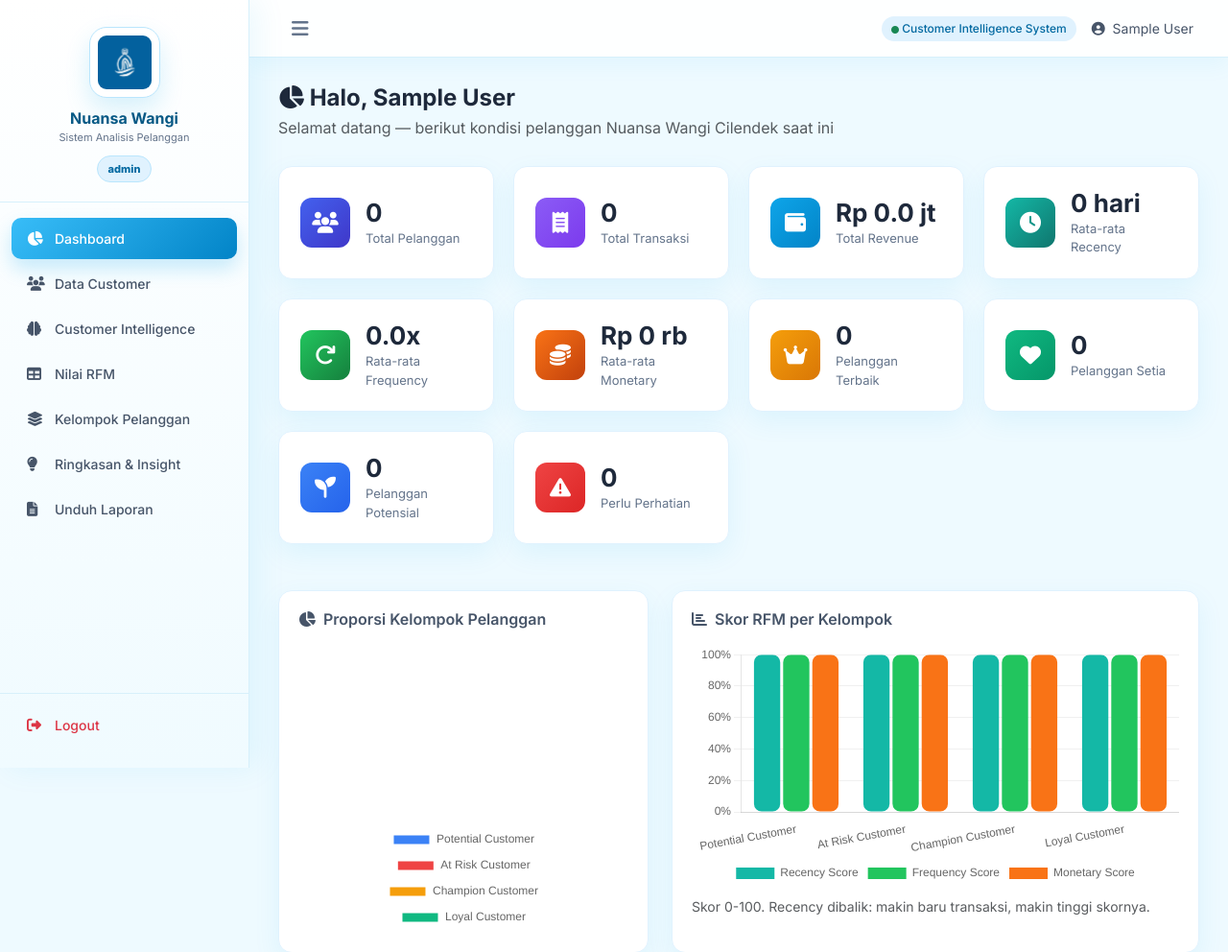
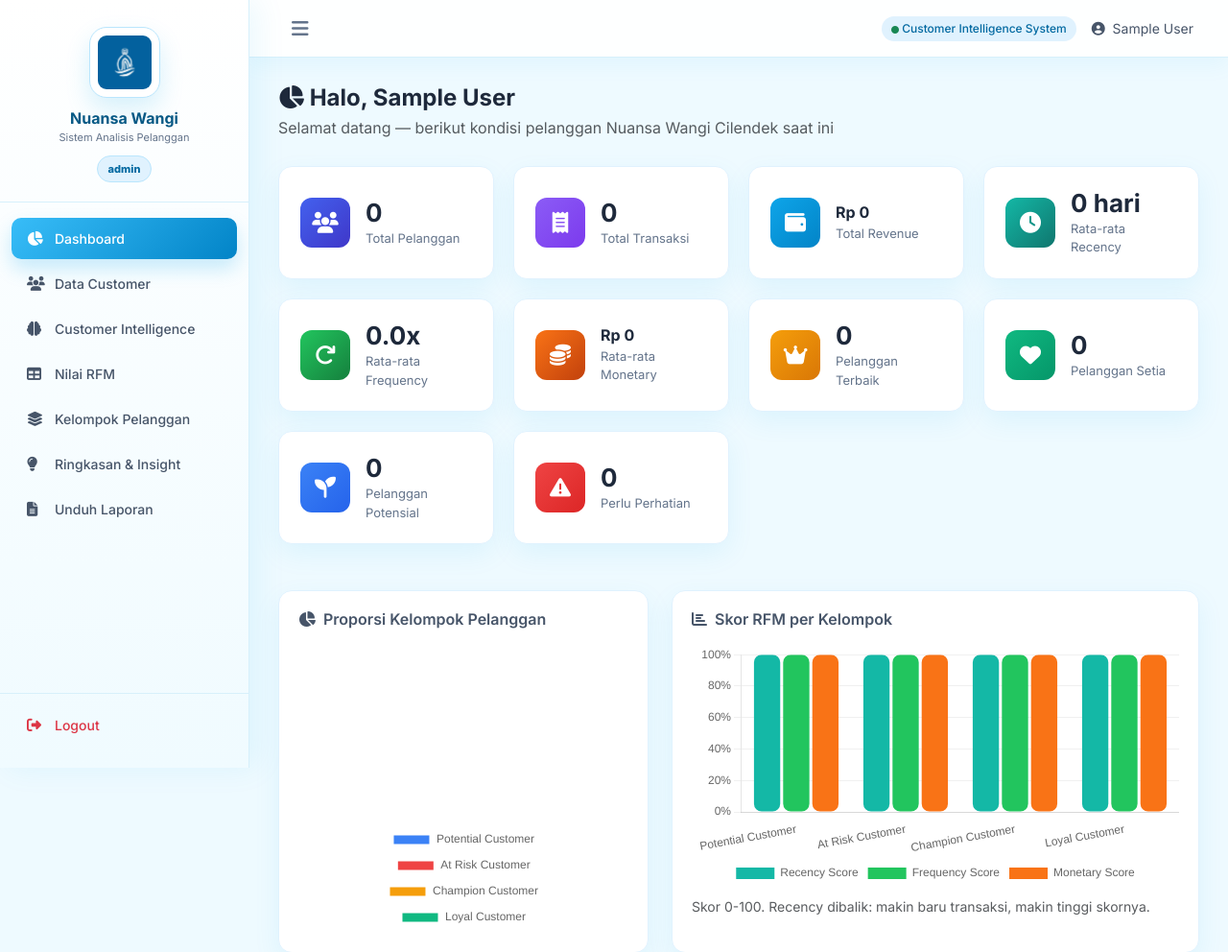
Before and after one commit to amrjstr72/nuansa-wangi, a Flask app: page /dashboard in a window 1280 px wide. Shown: the top 992 px of the page at 96% size. Run offline with Flask 3, Linux system fonts and the light colour scheme; the visitor is signed in with stand-in values (Sample User, id 1).

Commit message:
Show full revenue/monetary figures with smaller font instead of abbreviated

```diff
--- a/static/css/style.css
+++ b/static/css/style.css
@@ -153,7 +153,8 @@ body {
     display: flex; align-items: center; justify-content: center;
     font-size: 22px; color: white; flex-shrink: 0;
 }
-.stat-info h3 { font-size: 26px; font-weight: 700; margin-bottom: 2px; white-space: nowrap; overflow: hidden; text-overflow: ellipsis; }
+.stat-info h3 { font-size: 26px; font-weight: 700; margin-bottom: 2px; }
+.stat-info h3.stat-money { font-size: 16px; font-weight: 700; margin-bottom: 2px; line-height: 1.3; word-break: break-word; }
 .stat-info p  { color: #64748b; font-size: 13px; margin: 0; }
 
 /* ── Mini Stat Cards (RFM page) ────────────────────────────────────────────── */
--- a/templates/dashboard.html
+++ b/templates/dashboard.html
@@ -33,14 +33,7 @@
             <i class="fas fa-wallet"></i>
         </div>
         <div class="stat-info">
-            <h3>
-                {% set rev_jt = (total_revenue / 1000000) %}
-                {% if rev_jt >= 1000 %}
-                    Rp {{ "%.1f"|format(rev_jt / 1000) }} M
-                {% else %}
-                    Rp {{ "%.1f"|format(rev_jt) }} jt
-                {% endif %}
-            </h3>
+            <h3 class="stat-money">Rp {{ "{:,.0f}".format(total_revenue) }}</h3>
             <p>Total Revenue</p>
         </div>
     </div>
@@ -67,14 +60,7 @@
             <i class="fas fa-coins"></i>
         </div>
         <div class="stat-info">
-            <h3>
-                {% set avg_jt = (rfm_stats.avg_m / 1000000) %}
-                {% if avg_jt >= 1 %}
-                    Rp {{ "%.1f"|format(avg_jt) }} jt
-                {% else %}
-                    Rp {{ "%.0f"|format(rfm_stats.avg_m / 1000) }} rb
-                {% endif %}
-            </h3>
+            <h3 class="stat-money">Rp {{ "{:,.0f}".format(rfm_stats.avg_m) }}</h3>
             <p>Rata-rata Monetary</p>
         </div>
     </div>
```
